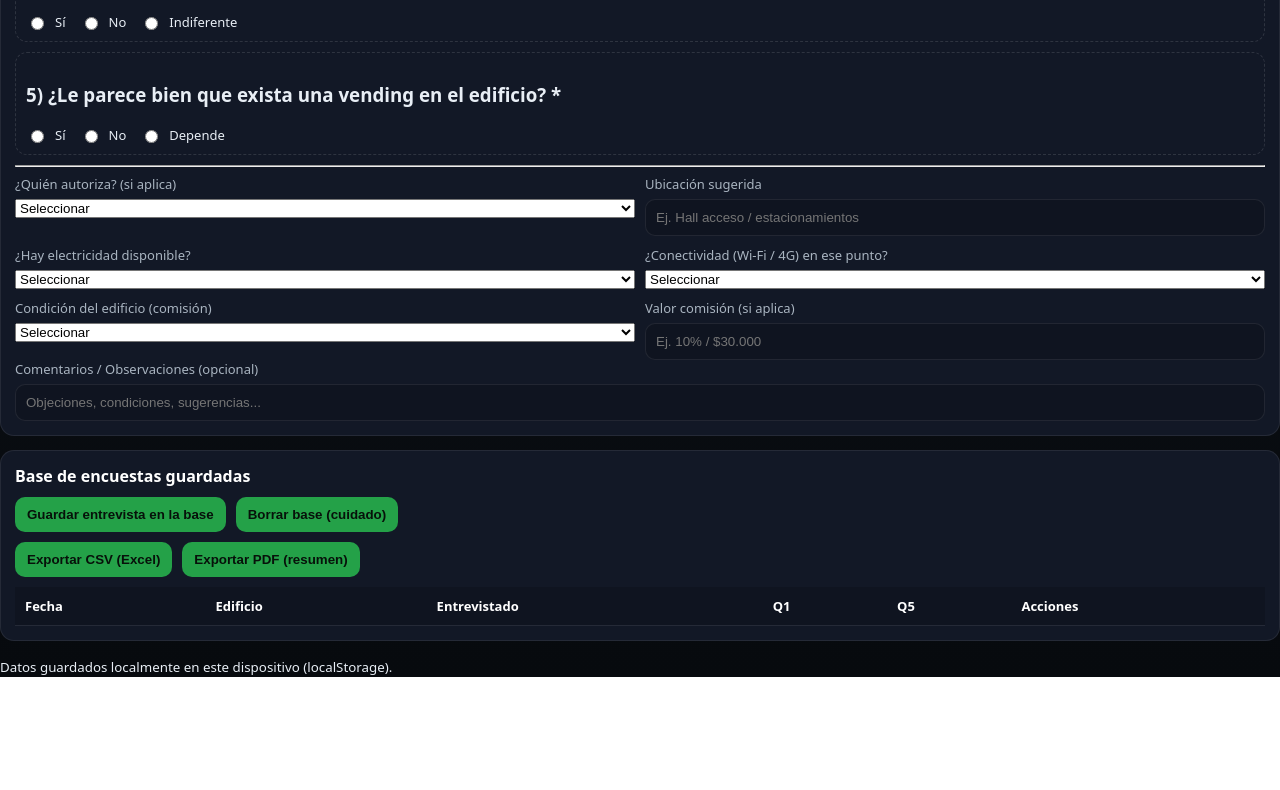
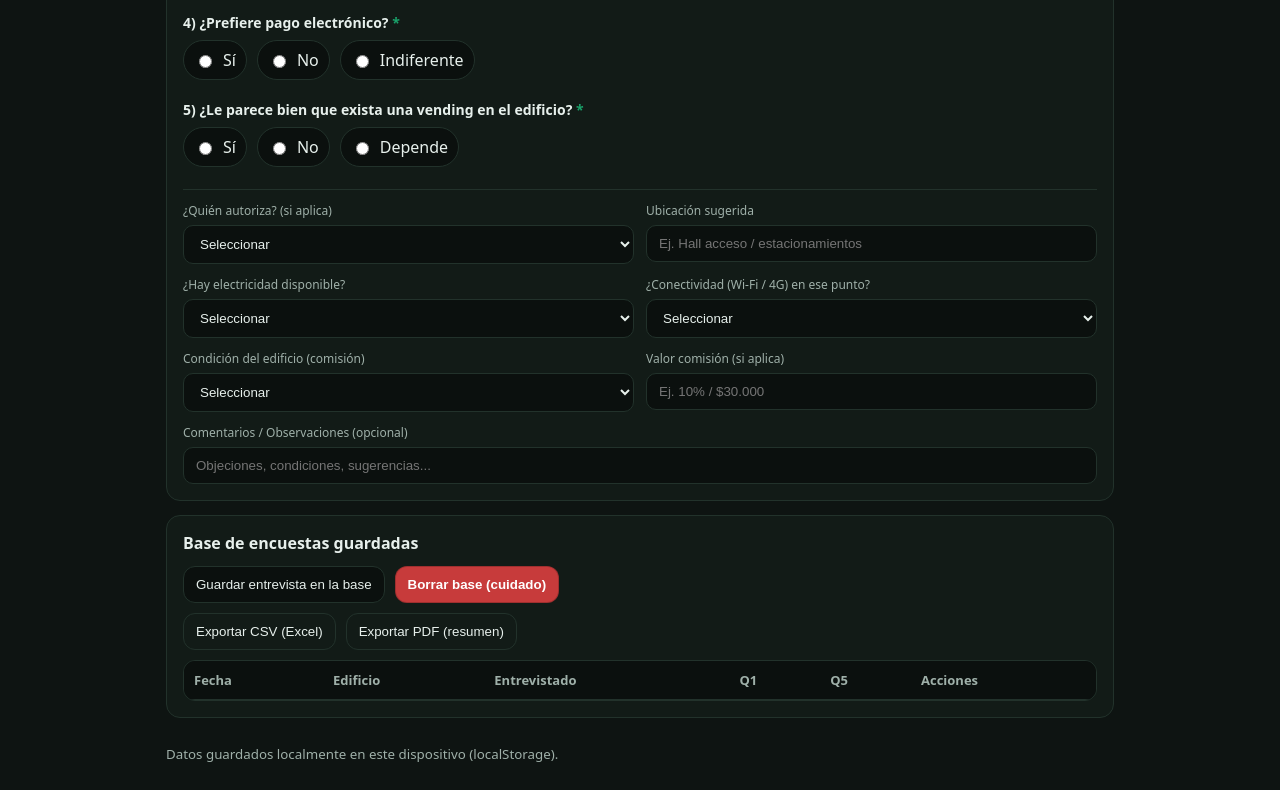
Before and after one commit to KNODRON/encuesta_vending, a plain HTML site: page index.html in a window 1280 px wide. Shown: the part 995-1785 px from the top of the page. Before the commit the page ends 1672 px from the top, so only its background shows below. Drawn offline with Linux system fonts and the light colour scheme.

Commit message:
Refactor CSS variables and styles for consistency

```diff
--- a/style.css
+++ b/style.css
@@ -1,130 +1,63 @@
 :root{
-  --bg:#0b0f14;
-  --card:#121826;
-  --muted:#a9b4c0;
-  --text:#e8eef5;
-  --accent:#24a148;
-  --accent2:#1f6feb;
-  --danger:#d64545;
-  --border: rgba(255,255,255,.08);
+  --bg:#0e1412;
+  --card:#121b17;
+  --muted:#9fb0a9;
+  --text:#e7f0ec;
+  --line:#22322b;
+  --brand:#1aa36b;
+  --danger:#c73b3b;
 }
 
 *{box-sizing:border-box}
-body{
-  margin:0;
-  font-family: system-ui, -apple-system, Segoe UI, Roboto, Arial, sans-serif;
-  background: linear-gradient(180deg, #0b0f14, #0b0f14 60%, #070a0e);
-  color: var(--text);
-}
+html,body{margin:0;padding:0;background:var(--bg);color:var(--text);font-family:system-ui,-apple-system,Segoe UI,Roboto,Arial,sans-serif}
+a{color:inherit}
 
-.topbar{
-  position: sticky;
-  top:0;
-  z-index:10;
-  display:flex;
-  gap:12px;
-  align-items:center;
-  justify-content:space-between;
-  padding:14px 16px;
-  background: rgba(11,15,20,.92);
-  border-bottom:1px solid var(--border);
-  backdrop-filter: blur(8px);
-}
-.topbar h1{margin:0;font-size:18px}
-.topbar p{margin:2px 0 0;color:var(--muted);font-size:12px}
-.actions{display:flex;gap:8px}
+.wrap{max-width:980px;margin:0 auto;padding:16px}
+.topbar{position:sticky;top:0;background:rgba(14,20,18,.92);backdrop-filter:blur(8px);border-bottom:1px solid var(--line);z-index:10}
+.topbar__inner{display:flex;align-items:center;justify-content:space-between;gap:12px}
+.topbar h1{margin:0;font-size:20px}
+.topbar p{margin:4px 0 0}
 
-.container{
-  max-width: 980px;
-  margin: 0 auto;
-  padding: 16px;
-}
+.muted{color:var(--muted)}
+.req{color:var(--brand)}
+.card{background:var(--card);border:1px solid var(--line);border-radius:14px;padding:16px;margin:14px 0}
+.card h2{margin:0 0 12px;font-size:16px}
+.q{padding:10px 0}
+.q h3{margin:0 0 8px;font-size:14px;font-weight:600}
 
-.card{
-  background: var(--card);
-  border: 1px solid var(--border);
-  border-radius: 14px;
-  padding: 14px;
-  margin-bottom: 14px;
-}
+.grid{display:grid;grid-template-columns:repeat(2,minmax(0,1fr));gap:12px}
+@media (max-width:760px){.grid{grid-template-columns:1fr}}
 
-h2{margin:0 0 10px;font-size:16px;color:#ffffff}
-label{display:flex;flex-direction:column;gap:6px;font-size:13px;color:var(--muted)}
-input{
-  width:100%;
-  padding:10px 10px;
-  border-radius:10px;
-  border:1px solid var(--border);
-  background:#0f1420;
-  color:var(--text);
+.field{display:block}
+.field span{display:block;font-size:12px;margin:0 0 6px;color:var(--muted)}
+.field input,.field select{
+  width:100%;padding:10px 12px;border-radius:10px;
+  border:1px solid var(--line);background:#0b100e;color:var(--text);
   outline:none;
 }
-input:focus{border-color: rgba(36,161,72,.6)}
+.field input:focus,.field select:focus{border-color:rgba(26,163,107,.7);box-shadow:0 0 0 3px rgba(26,163,107,.18)}
 
-.grid{
-  display:grid;
-  grid-template-columns: 1fr 1fr;
-  gap: 10px;
-}
-@media (max-width: 720px){
-  .grid{grid-template-columns:1fr}
-}
-
-.q{
-  padding:10px;
-  border:1px dashed rgba(255,255,255,.12);
-  border-radius:12px;
-  margin:10px 0;
-}
-.q p{margin:0 0 10px;color:#ffffff;font-size:14px}
-
-.choices, .checks{
-  display:flex;
-  flex-wrap:wrap;
-  gap:10px 14px;
-  align-items:center;
-}
-.choices label, .checks label{flex-direction:row;align-items:center;gap:8px;color:var(--text);font-size:13px}
-.checks input[type="text"]{margin-top:10px}
+.choices{display:flex;flex-wrap:wrap;gap:10px}
+.choices label{display:flex;align-items:center;gap:8px;background:#0b100e;border:1px solid var(--line);padding:8px 10px;border-radius:999px}
+.choices--grid{display:grid;grid-template-columns:repeat(2,minmax(0,1fr))}
+@media (max-width:760px){.choices--grid{grid-template-columns:1fr}}
 
 .btn{
-  border:0;
-  border-radius: 10px;
-  padding: 10px 12px;
-  color: #07110a;
-  background: var(--accent);
-  font-weight: 700;
-  cursor:pointer;
+  border:1px solid var(--line);background:#0b100e;color:var(--text);
+  padding:10px 12px;border-radius:12px;cursor:pointer
 }
-.btn.secondary{
-  background: #1b2333;
-  color: var(--text);
-  border: 1px solid var(--border);
-}
-.btn.danger{
-  background: var(--danger);
-  color:#fff;
-}
-.row{display:flex;gap:10px;flex-wrap:wrap;margin:10px 0}
+.btn--primary{background:var(--brand);border-color:rgba(0,0,0,.2);color:#07110c;font-weight:700}
+.btn--ghost{background:transparent}
+.btn--danger{background:var(--danger);border-color:rgba(0,0,0,.2);color:#fff;font-weight:700}
 
-.status{
-  margin-top:10px;
-  color: var(--muted);
-  font-size: 13px;
-}
+.row{display:flex;flex-wrap:wrap;gap:10px;margin:10px 0}
+.sep{border:none;border-top:1px solid var(--line);margin:12px 0}
+.tablewrap{overflow:auto;border:1px solid var(--line);border-radius:12px}
+.table{width:100%;border-collapse:collapse;min-width:720px;background:#0b100e}
+.table th,.table td{padding:10px;border-bottom:1px solid var(--line);text-align:left;font-size:13px;vertical-align:top}
+.table th{color:var(--muted);font-weight:600}
+.footer{padding:10px 0}
 
-.tableWrap{overflow:auto;margin-top:10px;border:1px solid var(--border);border-radius:12px}
-table{width:100%;border-collapse:collapse;min-width:680px}
-th, td{padding:10px;border-bottom:1px solid var(--border);text-align:left;font-size:13px}
-th{color:#fff;background:#0f1420;position:sticky;top:0}
-td{color:var(--text)}
-.smallBtn{
-  padding:6px 8px;
-  border-radius:8px;
-  border:1px solid var(--border);
-  background:#0f1420;
-  color:var(--text);
-  cursor:pointer;
-  margin-right:6px;
-}
-.smallBtn.danger{border-color: rgba(214,69,69,.55); color:#fff; background: rgba(214,69,69,.2)}
+.mt8{margin-top:8px}
+.mt12{margin-top:12px}
+.hidden{display:none}
```
